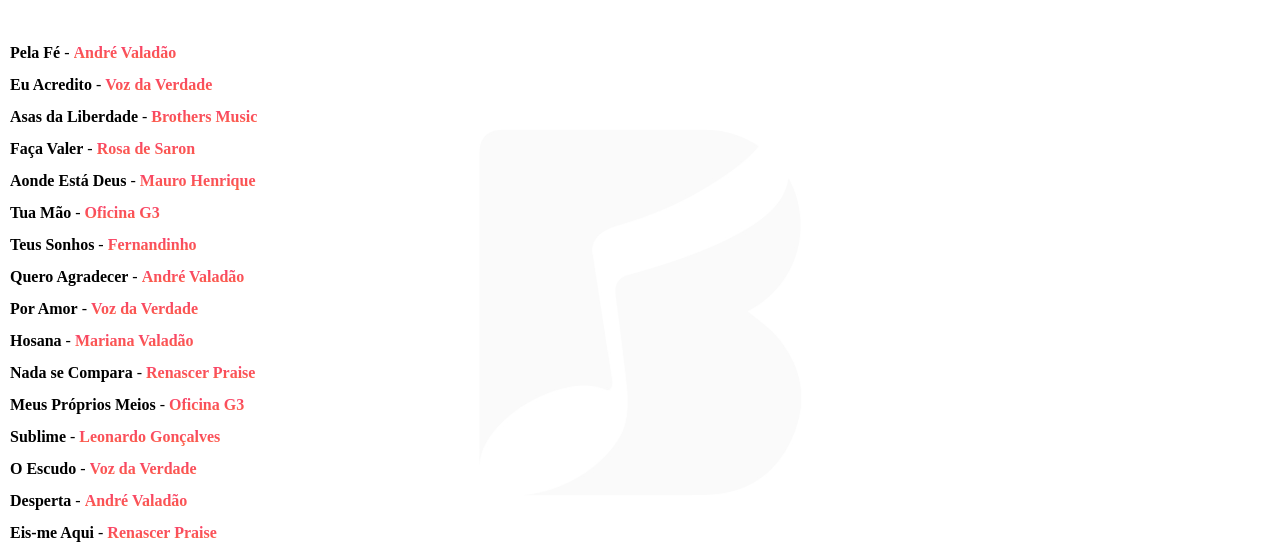
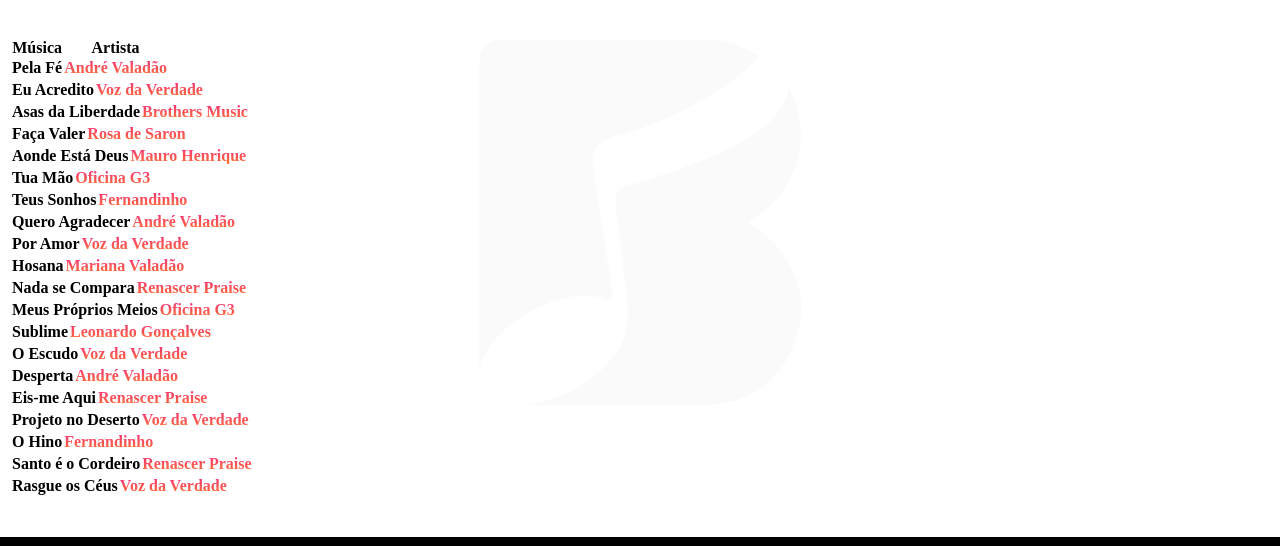
Before and after one commit to WeCollab/cifras-bravus, a plain HTML site: page index.html in a window 1280 px wide. Shown: the part 157-703 px from the top of the page. Drawn offline with Linux system fonts and the light colour scheme; a web font is replaced by a local one.

Commit message:
A lista de músicas foi trocada de ul e li para table, o css também teve alterações.

```diff
--- a/css/style.css
+++ b/css/style.css
@@ -125,14 +125,20 @@ main {
 
 #listaCifras {
     margin-top: 40px;
+}
+#listaCifras ul > a {
     display: flex;
-    flex-direction: column;
+    flex-direction: row;
+    text-align: left;
+}
+
+#listaCifras.artist-first li {
+    /*flex: auto;*/
 }
 
 #listaCifras li {
     line-height: 2;
     list-style-type: none;
-    display: inline-flex;
 }
 
 #listaCifras a {
@@ -194,6 +200,7 @@ main {
 footer {
     background-color: black;
     width: 100%;
+    margin-top: 30px;
     padding: 15px 0;
 }
 
--- a/index.html
+++ b/index.html
@@ -60,159 +60,155 @@
             </select>
         </form>
 
-        <div id="listaCifras">
-            <ul>
-                <a href="musica-1.html">
-                    <li><span class="musica">Pela Fé</span></li>
-                    <li><span>-</span></li>
-                    <li><span class="artista">André Valadão</span></li>
-                </a>
-            </ul>
-            <ul>
-                <a href="#">
-                    <li><span class="musica">Eu Acredito</span></li>
-                    <li><span>-</span></li>
-                    <li><span class="artista">Voz da Verdade</span></li>
-                </a>
-            </ul>
-            <ul>
-                <a href="#">
-                    <li><span class="musica">Asas da Liberdade</span></li>
-                    <li><span>-</span></li>
-                    <li><span class="artista">Brothers Music</span></li>
-                </a>
-            </ul>
-            <ul>
-                <a href="#">
-                    <li><span class="musica">Faça Valer</span></li>
-                    <li><span>-</span></li>
-                    <li><span class="artista">Rosa de Saron</span></li>
-                </a>
-            </ul>
-            <ul>
-                <a href="#">
-                    <li><span class="musica">Aonde Está Deus</span></li>
-                    <li><span>-</span></li>
-                    <li><span class="artista">Mauro Henrique</span></li>
-                </a>
-            </ul>
-            <ul>
-                <a href="#">
-                    <li><span class="musica">Tua Mão</span></li>
-                    <li><span>-</span></li>
-                    <li><span class="artista">Oficina G3</span></li>
-                </a>
-            </ul>
-            <ul>
-                <a href="#">
-                    <li><span class="musica">Teus Sonhos</span></li>
-                    <li><span>-</span></li>
-                    <li><span class="artista">Fernandinho</span></li>
-                </a>
-            </ul>
-            <ul>
-                <a href="#">
-                    <li><span class="musica">Quero Agradecer</span></li>
-                    <li><span>-</span></li>
-                    <li><span class="artista">André Valadão</span></li>
-                </a>
-            </ul>
-            <ul>
-                <a href="#">
-                    <li><span class="musica">Por Amor</span></li>
-                    <li><span>-</span></li>
-                    <li><span class="artista">Voz da Verdade</span></li>
-                </a>
-            </ul>
-            <ul>
-                <a href="#">
-                    <li><span class="musica">Hosana</span></li>
-                    <li><span>-</span></li>
-                    <li><span class="artista">Mariana Valadão</span></li>
-                </a>
-            </ul>
-            <ul>
-                <a href="#">
-                    <li><span class="musica">Nada se Compara</span></li>
-                    <li><span>-</span></li>
-                    <li><span class="artista">Renascer Praise</span></li>
-                </a>
-            </ul>
-            <ul>
-                <a href="#">
-                    <li><span class="musica">Meus Próprios Meios</span></li>
-                    <li><span>-</span></li>
-                    <li><span class="artista">Oficina G3</span></li>
-                </a>
-            </ul>
-            <ul>
-                <a href="#">
-                    <li><span class="musica">Sublime</span></li>
-                    <li><span>-</span></li>
-                    <li><span class="artista">Leonardo Gonçalves</span></li>
-                </a>
-            </ul>
-            <ul>
-                <a href="#">
-                    <li><span class="musica">O Escudo</span></li>
-                    <li><span>-</span></li>
-                    <li><span class="artista">Voz da Verdade</span></li>
-                </a>
-            </ul>
-            <ul>
-                <a href="#">
-                    <li><span class="musica">Desperta</span></li>
-                    <li><span>-</span></li>
-                    <li><span class="artista">André Valadão</span></li>
-                </a>
-            </ul>
-            <ul>
-                <a href="#">
-                    <li><span class="musica">Eis-me Aqui</span></li>
-                    <li><span>-</span></li>
-                    <li><span class="artista">Renascer Praise</span></li>
-                </a>
-            </ul>
-            <ul>
-                <a href="#">
-                    <li><span class="musica">Projeto no Deserto</span></li>
-                    <li><span>-</span></li>
-                    <li><span class="artista">Voz da Verdade</span></li>
-                </a>
-            </ul>
-            <ul>
-                <a href="#">
-                    <li><span class="musica">O Hino</span></li>
-                    <li><span>-</span></li>
-                    <li><span class="artista">Fernandinho</span></li>
-                </a>
-            </ul>
-            <ul>
-                <a href="#">
-                    <li><span class="musica">Santo é o Cordeiro</span></li>
-                    <li><span>-</span></li>
-                    <li><span class="artista">Renascer Praise</span></li>
-                </a>
-            </ul>
-            <ul>
-                <a href="#">
-                    <li><span class="musica">Rasgue os Céus</span></li>
-                    <li><span>-</span></li>
-                    <li><span class="artista">Voz da Verdade</span></li>
-                </a>
-            </ul>
+        <div id="listaCifras" class="artist-first">
+            <table>
+                <tr>
+                    <th>Música</th>
+                    <th>Artista</th>
+                </tr>
+                <tr>
+                    <td><span class="musica"><a href="musica-1.html">Pela Fé</a></span></td>
+                    <td><span class="artista"><a href="musica-1.html">André Valadão</a></span></td>
+                </tr>
+            </table>
+            <table>
+                <tr>
+                    <td><span class="musica"><a href="#">Eu Acredito</a></span></td>
+                    <td><span class="artista"><a href="#">Voz da Verdade</a></span></td>
+                </tr>
+            </table>
+            <table>
+                <tr>
+                    <td><span class="musica"><a href="#">Asas da Liberdade</a></span></td>
+                    <td><span class="artista"><a href="#">Brothers Music</a></span></td>
+                </tr>
+            </table>
+            <table>
+                <tr>
+                    <td><span class="musica"><a href="#">Faça Valer</a></span></td>
+                    <td><span class="artista"><a href="#">Rosa de Saron</a></span></td>
+                </tr>
+            </table>
+            <table>
+                <tr>
+                    <td><span class="musica"><a href="#">Aonde Está Deus</a></span></td>
+                    <td><span class="artista"><a href="#">Mauro Henrique</a></span></td>
+                </tr>
+            </table>
+            <table>
+                <tr>
+                    <td><span class="musica"><a href="#">Tua Mão</a></span></td>
+                    <td><span class="artista"><a href="#">Oficina G3</a></span></td>
+                </tr>
+            </table>
+            <table>
+                <tr>
+                    <td><span class="musica"><a href="#">Teus Sonhos</a></span></td>
+                    <td><span class="artista"><a href="#">Fernandinho</a></span></td>
+                </tr>
+            </table>
+            <table>
+                <tr>
+                    <td><span class="musica"><a href="#">Quero Agradecer</a></span></td>
+                    <td><span class="artista"><a href="#">André Valadão</a></span></td>
+                </tr>
+            </table>
+            <table>
+                <tr>
+                    <td><span class="musica"><a href="#">Por Amor</a></span></td>
+                    <td><span class="artista"><a href="#">Voz da Verdade</a></span></td>
+                </tr>
+            </table>
+            <table>
+                <tr>
+                    <td><span class="musica"><a href="#">Hosana</a></span></td>
+                    <td><span class="artista"><a href="#">Mariana Valadão</a></span></td>
+                </tr>
+            </table>
+            <table>
+                <tr>
+                    <td><span class="musica"><a href="#">Nada se Compara</a></span></td>
+                    <td><span class="artista"><a href="#">Renascer Praise</a></span></td>
+                </tr>
+            </table>
+            <table>
+                <tr>
+                    <td><span class="musica"><a href="#">Meus Próprios Meios</a></span></td>
+                    <td><span class="artista"><a href="#">Oficina G3</a></span></td>
+                </tr>
+            </table>
+            <table>
+                <tr>
+                    <td><span class="musica"><a href="#">Sublime</a></span></td>
+                    <td><span class="artista"><a href="#">Leonardo Gonçalves</a></span></td>
+                </tr>
+            </table>
+            <table>
+                <tr>
+                    <td><span class="musica"><a href="#">O Escudo</a></span></td>
+                    <td><span class="artista"><a href="#">Voz da Verdade</a></span></td>
+                </tr>
+            </table>
+            <table>
+                <tr>
+                    <td><span class="musica"><a href="#">Desperta</a></span></td>
+                    <td><span class="artista"><a href="#">André Valadão</a></span></td>
+                </tr>
+            </table>
+            <table>
+                <tr>
+                    <td><span class="musica"><a href="#">Eis-me Aqui</a></span></td>
+                    <td><span class="artista"><a href="#">Renascer Praise</a></span></td>
+                </tr>
+            </table>
+            <table>
+                <tr>
+                    <td><span class="musica"><a href="#">Projeto no Deserto</a></span></td>
+                    <td><span class="artista"><a href="#">Voz da Verdade</a></span></td>
+                </tr>
+            </table>
+            <table>
+                <tr>
+                    <td><span class="musica"><a href="#">O Hino</a></span></td>
+                    <td><span class="artista"><a href="#">Fernandinho</a></span></td>
+                </tr>
+            </table>
+            <table>
+                <tr>
+                    <td><span class="musica"><a href="#">Santo é o Cordeiro</a></span></td>
+                    <td><span class="artista"><a href="#">Renascer Praise</a></span></td>
+                </tr>
+            </table>
+            <table>
+                <tr>
+                    <td><span class="musica"><a href="#">Rasgue os Céus</a></span></td>
+                    <td><span class="artista"><a href="#">Voz da Verdade</a></span></td>
+                </tr>
+            </table>
         </div>
     </main>
     <footer>
         <img src="./imgs/Logo-Bravus-Hor-Color-003.png" id="logoFooter" alt="Logo">
         <div id="socialMedia">
             <ul>
-                <li><a href="https://www.facebook.com/bravusmusic.oficial" target="_blank"><svg xmlns="http://www.w3.org/2000/svg" viewBox="0 0 24 24"><path d="M12 0c-6.627 0-12 5.373-12 12s5.373 12 12 12 12-5.373 12-12-5.373-12-12-12zm3 8h-1.35c-.538 0-.65.221-.65.778v1.222h2l-.209 2h-1.791v7h-3v-7h-2v-2h2v-2.308c0-1.769.931-2.692 3.029-2.692h1.971v3z"/></svg></a></li>
-                <li><a href="https://www.instagram.com/bravusmusic.oficial/" target="_blank"><svg xmlns="http://www.w3.org/2000/svg" viewBox="0 0 24 24"><path d="M14.829 6.302c-.738-.034-.96-.04-2.829-.04s-2.09.007-2.828.04c-1.899.087-2.783.986-2.87 2.87-.033.738-.041.959-.041 2.828s.008 2.09.041 2.829c.087 1.879.967 2.783 2.87 2.87.737.033.959.041 2.828.041 1.87 0 2.091-.007 2.829-.041 1.899-.086 2.782-.988 2.87-2.87.033-.738.04-.96.04-2.829s-.007-2.09-.04-2.828c-.088-1.883-.973-2.783-2.87-2.87zm-2.829 9.293c-1.985 0-3.595-1.609-3.595-3.595 0-1.985 1.61-3.594 3.595-3.594s3.595 1.609 3.595 3.594c0 1.985-1.61 3.595-3.595 3.595zm3.737-6.491c-.464 0-.84-.376-.84-.84 0-.464.376-.84.84-.84.464 0 .84.376.84.84 0 .463-.376.84-.84.84zm-1.404 2.896c0 1.289-1.045 2.333-2.333 2.333s-2.333-1.044-2.333-2.333c0-1.289 1.045-2.333 2.333-2.333s2.333 1.044 2.333 2.333zm-2.333-12c-6.627 0-12 5.373-12 12s5.373 12 12 12 12-5.373 12-12-5.373-12-12-12zm6.958 14.886c-.115 2.545-1.532 3.955-4.071 4.072-.747.034-.986.042-2.887.042s-2.139-.008-2.886-.042c-2.544-.117-3.955-1.529-4.072-4.072-.034-.746-.042-.985-.042-2.886 0-1.901.008-2.139.042-2.886.117-2.544 1.529-3.955 4.072-4.071.747-.035.985-.043 2.886-.043s2.14.008 2.887.043c2.545.117 3.957 1.532 4.071 4.071.034.747.042.985.042 2.886 0 1.901-.008 2.14-.042 2.886z"/></svg></a></li>
-                <li><a href="https://www.youtube.com/channel/UCdi6NPa7LOqcMJxtBWCrqHw" target="_blank"><svg xmlns="http://www.w3.org/2000/svg" viewBox="0 0 24 24"><path d="M12 0c-6.627 0-12 5.373-12 12s5.373 12 12 12 12-5.373 12-12-5.373-12-12-12zm4.441 16.892c-2.102.144-6.784.144-8.883 0-2.276-.156-2.541-1.27-2.558-4.892.017-3.629.285-4.736 2.558-4.892 2.099-.144 6.782-.144 8.883 0 2.277.156 2.541 1.27 2.559 4.892-.018 3.629-.285 4.736-2.559 4.892zm-6.441-7.234l4.917 2.338-4.917 2.346v-4.684z"/></svg></a></li>
+                <li><a href="https://www.facebook.com/bravusmusic.oficial" target="_blank"><svg
+                            xmlns="http://www.w3.org/2000/svg" viewBox="0 0 24 24">
+                            <path
+                                d="M12 0c-6.627 0-12 5.373-12 12s5.373 12 12 12 12-5.373 12-12-5.373-12-12-12zm3 8h-1.35c-.538 0-.65.221-.65.778v1.222h2l-.209 2h-1.791v7h-3v-7h-2v-2h2v-2.308c0-1.769.931-2.692 3.029-2.692h1.971v3z" />
+                            </svg></a></li>
+                <li><a href="https://www.instagram.com/bravusmusic.oficial/" target="_blank"><svg
+                            xmlns="http://www.w3.org/2000/svg" viewBox="0 0 24 24">
+                            <path
+                                d="M14.829 6.302c-.738-.034-.96-.04-2.829-.04s-2.09.007-2.828.04c-1.899.087-2.783.986-2.87 2.87-.033.738-.041.959-.041 2.828s.008 2.09.041 2.829c.087 1.879.967 2.783 2.87 2.87.737.033.959.041 2.828.041 1.87 0 2.091-.007 2.829-.041 1.899-.086 2.782-.988 2.87-2.87.033-.738.04-.96.04-2.829s-.007-2.09-.04-2.828c-.088-1.883-.973-2.783-2.87-2.87zm-2.829 9.293c-1.985 0-3.595-1.609-3.595-3.595 0-1.985 1.61-3.594 3.595-3.594s3.595 1.609 3.595 3.594c0 1.985-1.61 3.595-3.595 3.595zm3.737-6.491c-.464 0-.84-.376-.84-.84 0-.464.376-.84.84-.84.464 0 .84.376.84.84 0 .463-.376.84-.84.84zm-1.404 2.896c0 1.289-1.045 2.333-2.333 2.333s-2.333-1.044-2.333-2.333c0-1.289 1.045-2.333 2.333-2.333s2.333 1.044 2.333 2.333zm-2.333-12c-6.627 0-12 5.373-12 12s5.373 12 12 12 12-5.373 12-12-5.373-12-12-12zm6.958 14.886c-.115 2.545-1.532 3.955-4.071 4.072-.747.034-.986.042-2.887.042s-2.139-.008-2.886-.042c-2.544-.117-3.955-1.529-4.072-4.072-.034-.746-.042-.985-.042-2.886 0-1.901.008-2.139.042-2.886.117-2.544 1.529-3.955 4.072-4.071.747-.035.985-.043 2.886-.043s2.14.008 2.887.043c2.545.117 3.957 1.532 4.071 4.071.034.747.042.985.042 2.886 0 1.901-.008 2.14-.042 2.886z" />
+                            </svg></a></li>
+                <li><a href="https://www.youtube.com/channel/UCdi6NPa7LOqcMJxtBWCrqHw" target="_blank"><svg
+                            xmlns="http://www.w3.org/2000/svg" viewBox="0 0 24 24">
+                            <path
+                                d="M12 0c-6.627 0-12 5.373-12 12s5.373 12 12 12 12-5.373 12-12-5.373-12-12-12zm4.441 16.892c-2.102.144-6.784.144-8.883 0-2.276-.156-2.541-1.27-2.558-4.892.017-3.629.285-4.736 2.558-4.892 2.099-.144 6.782-.144 8.883 0 2.277.156 2.541 1.27 2.559 4.892-.018 3.629-.285 4.736-2.559 4.892zm-6.441-7.234l4.917 2.338-4.917 2.346v-4.684z" />
+                            </svg></a></li>
             </ul>
         </div>
-        <p>&copy; 2021 - Bravus Music</p>
+        <p>&copy; copyright 2021 - Bravus Music</p>
     </footer>
     <script src="js/main.js"></script>
 </body>
```
Also changed, not shown: js/main.js (+10 -4 lines), musica-1.html (+1 -1 lines).
